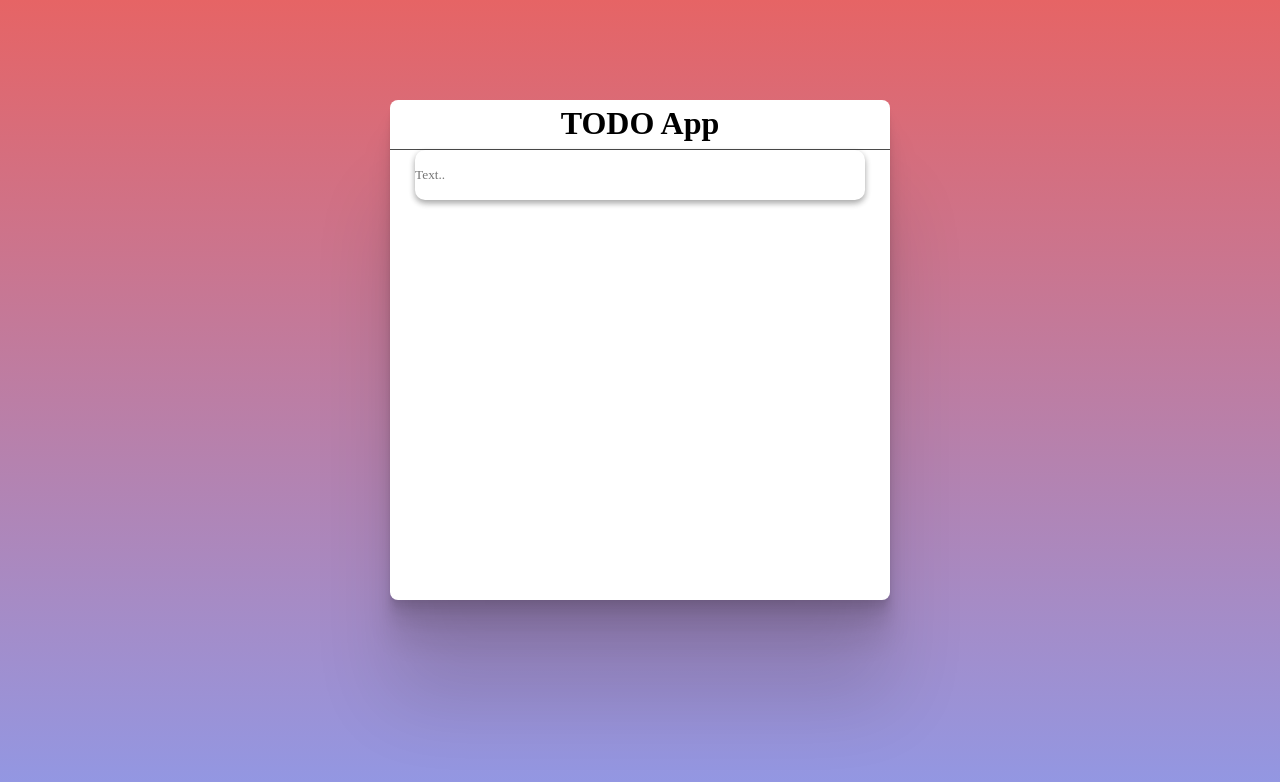
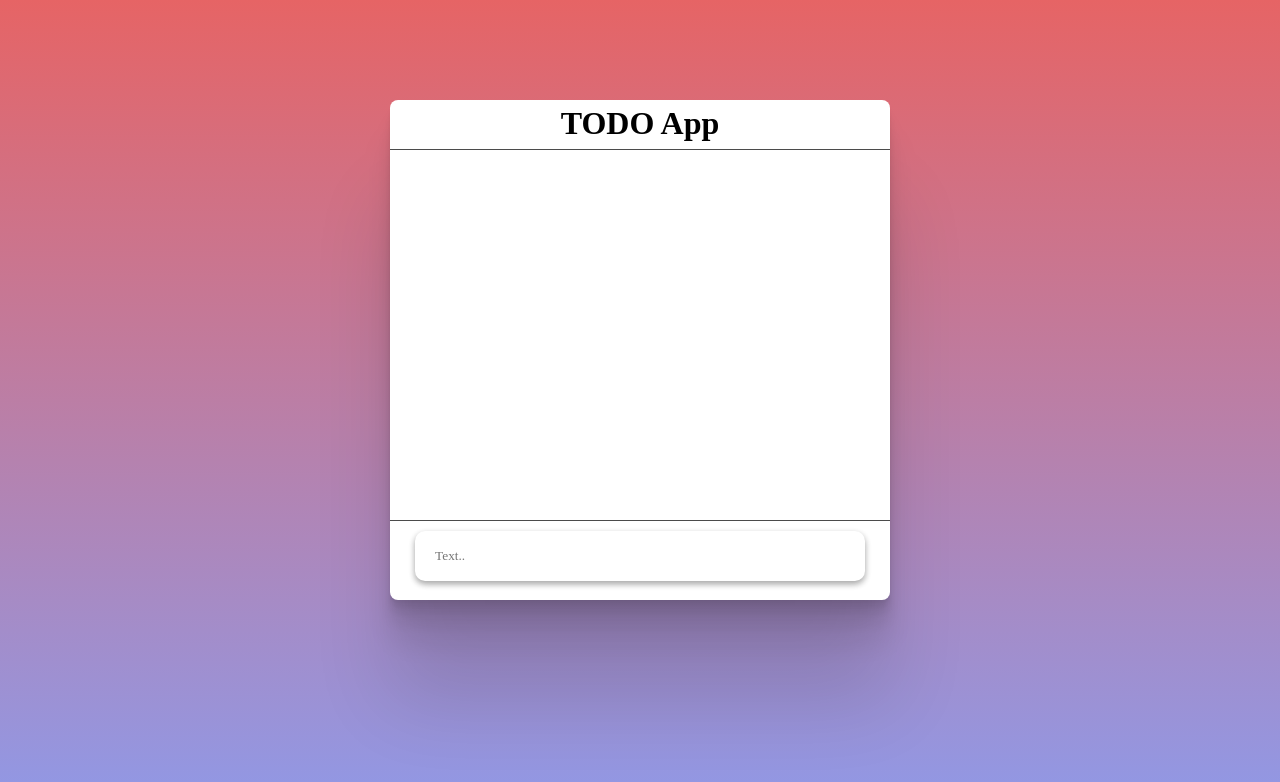
Before and after one commit to 531devv/react-todo-app, a React (Create React App) app: page / in a window 1280 px wide. Shown: the top 782 px of the page. Built offline with nearby package versions, Linux system fonts and the light colour scheme.

Commit message:
Adding ListItem Component

```diff
--- a/src/App.css
+++ b/src/App.css
@@ -47,6 +47,8 @@
   justify-content: center;
   width: 100%;
   margin: auto;
+  border-top: 1px solid #4b4b4b;
+  padding-top: 10px;
 }
 
 #todo-form input {
@@ -58,6 +60,7 @@
   box-shadow: 0 3px 6px rgba(0,0,0,0.16), 0 3px 6px rgba(0,0,0,0.23);
   border: none;
   transition: all 0.3s cubic-bezier(.25,.8,.25,1);
+  text-indent: 20px;
 }
 
 #todo-form input:focus {
--- a/src/App.js
+++ b/src/App.js
@@ -1,5 +1,6 @@
 import React, { Component } from 'react';
 import './App.css';
+import ListItems from './ListItems';
 
 class App extends Component {
 
@@ -29,8 +30,8 @@
     e.preventDefault();
     const newItem = this.state.currentItem;
     console.log(newItem);
-    if(newItem.text != "") {
-      const newItems = [...this.state.items, newItems];
+    if(newItem.text !== "") {
+      const newItems = [...this.state.items, newItem];
       this.setState({
         items: newItems,
         currentItem:{
@@ -47,6 +48,7 @@
       <header>
         <h1>TODO App</h1>
       </header>
+      <ListItems items={this.state.items} />
       <form id="todo-form" onSubmit={this.addItem}>
         <input type="text" placeholder="Text.." value={this.state.currentItem.text} onChange={this.handleInput}/>
       </form>
--- /dev/null
+++ b/src/ListItems.css
@@ -0,0 +1,22 @@
+.list-container {
+    width: 100%;
+    height: 360px;
+    margin-bottom: 10px;
+    overflow: auto;
+}
+
+.list {
+    display: flex;
+    width: 80%;
+    height: 50px;
+    margin: 10px auto;
+    border: 1px solid black;
+    border-radius: 10px;
+    padding-top: 12px;
+    padding-left: 10px;
+    text-transform: capitalize;
+}
+
+.list:first-child {
+    margin-top: 10px;
+}
--- /dev/null
+++ b/src/ListItems.js
@@ -0,0 +1,16 @@
+import React from 'react';
+import './ListItems.css';
+
+function ListItems(props) {
+    const items = props.items;
+    const listItems = items.map(item => {
+        return <div className="list" key={item.key}>
+            <p>{item.text}</p>
+        </div>
+    })
+    return(
+        <div className="list-container">{listItems}</div>
+    )
+}
+
+export default ListItems;
```
